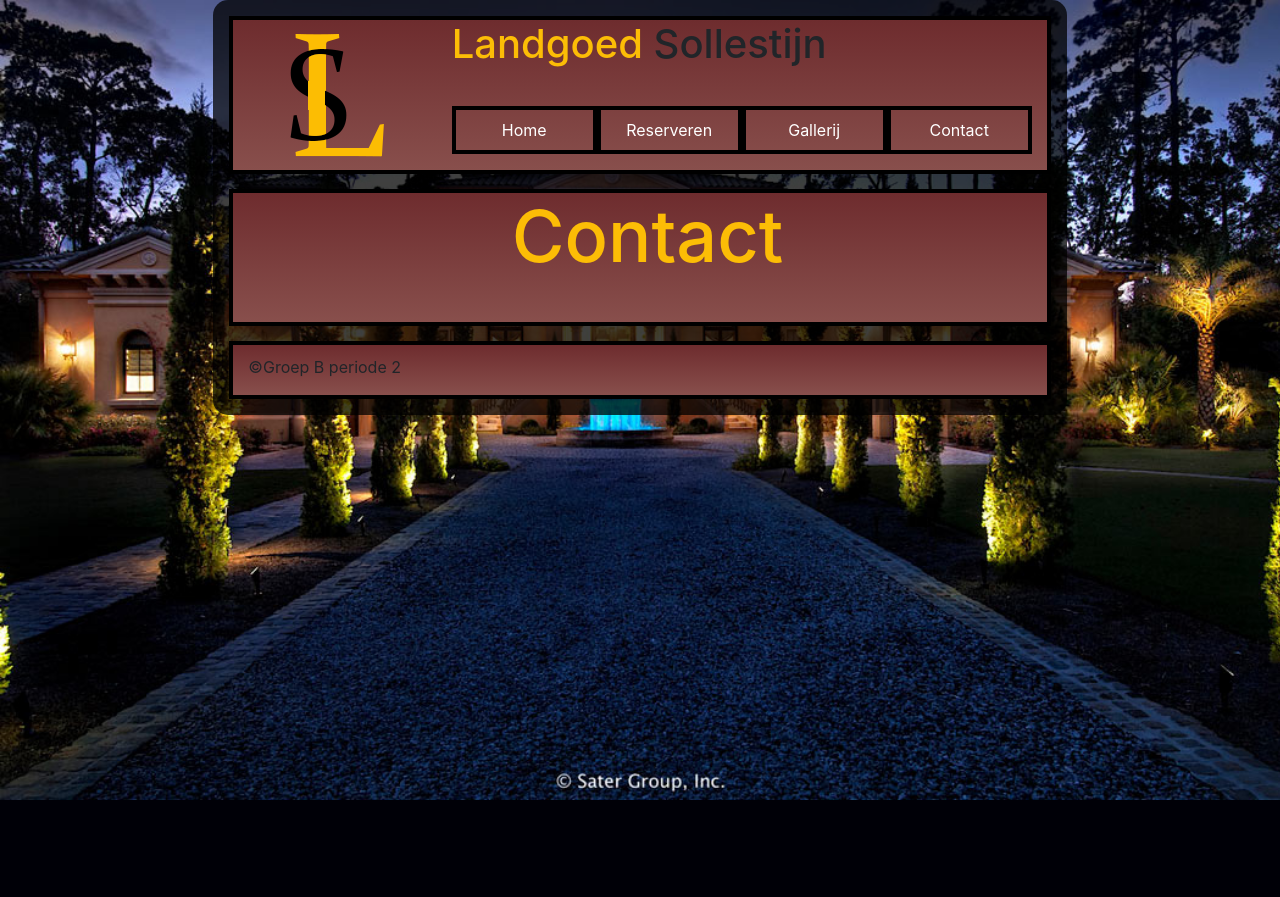
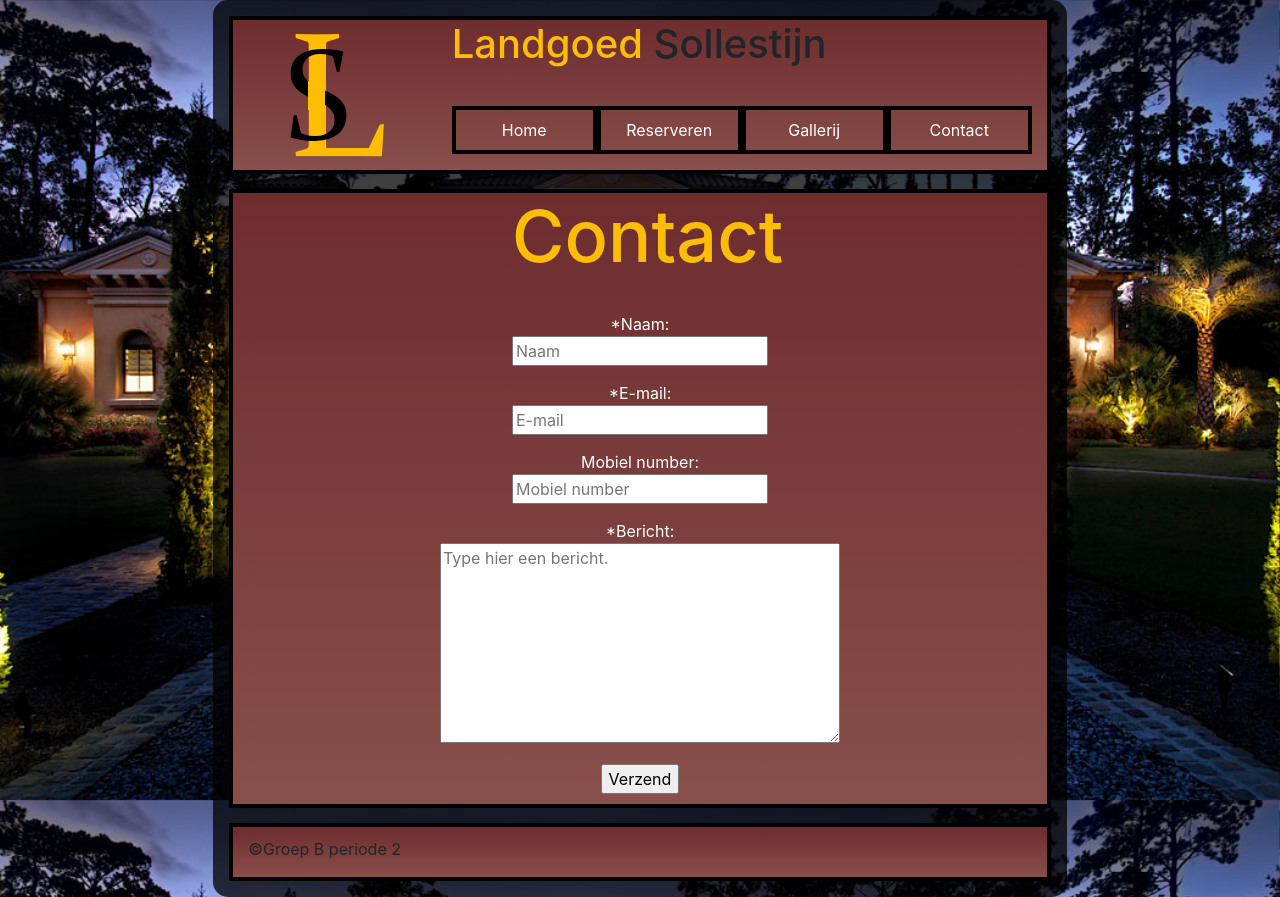
Before and after one commit to MarkBenjamins/Reserveringssysteem, a PHP site: page /contact.php in a window 1280 px wide. Before the commit the page ends 800 px from the top, so only its background shows below. Run offline with PHP 8.4, Linux system fonts and the light colour scheme.

Commit message:
Update
Contact form gemaakt.

Icon toegevoegd aan de include

```diff
--- a/contact.php
+++ b/contact.php
@@ -5,8 +5,26 @@ include('include/header.php');
 	<!--Door Mark Benjamins-->
 <!--Start Contact pagina-->
 	<center><h1>Contact</h1></center>
-		<form id="res-home"><center>
-
+		<form id="res-home" action="#" method="POST"><center>
+				*Naam:	<!--Gebruiker-->
+			<div class="formulier">
+				<input type="text" name="naam" Placeholder="Naam">
+			</div>
+				*E-mail:	<!--Email-->
+			<div class="formulier">
+				<input type="text" name="email" Placeholder="E-mail" >
+			</div>
+				Mobiel number:	<!--Tel-->
+			<div class="formulier">
+				<input type="text" name="mobielnummer" Placeholder="Mobiel number">
+			</div>
+				*Bericht:	<!--Bericht-->
+			<div class="formulier">
+				<textarea name="textarea" placeholder="Type hier een bericht."></textarea>
+			</div>
+			<div> <!--Verzend-->
+				<a href="#"><input type="submit" name="Verzend"	value="Verzend"></a>
+			</div>
 		</form></center>
 <!--End Contact pagina-->
 <?php
--- a/include/header.php
+++ b/include/header.php
@@ -5,6 +5,7 @@
 	<title>Landgoed Sollestijn</title>
 	<link href="stylesheets/bootstrap.css" type="text/css" rel="stylesheet">
 	<link href="stylesheets/style.css" type="text/css" rel="stylesheet">
+	<link rel="icon" type="image/x-icon" href="img/SollestijnLogo.ico"/> <!-- Voor het plaatsen van de logo in het tablad-->
 	<?php
 	echo "<link href='stylesheets/" . $stylesheet . ".css' type='text/css' rel='stylesheet'>";
 	?>
@@ -24,14 +25,12 @@
 					</div>
 					<div id="span" class="col-9">
 						<div class="row">
-
 								<div id="geel" class="h1">
 									Landgoed
 								</div>
 								<div class="h1">
-									&nbspSollestijn
+									&nbspSollestijn    <!--&nbsp is een spatie-->
 								</div>
-
 							<div id="nav" class="col-12">
 								<nav class="navbar-expand-lg">
 									<ul class="nav nav-pills nav-justified">
--- a/res-home.php
+++ b/res-home.php
@@ -5,7 +5,7 @@ include('include/header.php');
 	<!--Door Mark Benjamins-->
 <!--Start Kamer Keuze Menu-->
   <center><h1>Reservering</h1></center>
-		<form id="res-home" action="inlog.php" method="POST"><center>
+		<form id="res-home" action="res-betaling.php" method="POST"><center>
 				Aankomst:
 			<div>	<!-- Datum keuze menu -->
 				<input type="date" name="Aankomst" class="btn btn-outline-danger">
--- a/stylesheets/res-home.css
+++ b/stylesheets/res-home.css
@@ -12,3 +12,14 @@
 	margin-bottom: 15px;
 }
 /*End Reserveringssysteem home-page*/
+
+	/*Door Mark Benjamins */
+/*Start contagt home-page*/
+textarea{
+	height: 200px;
+	width: 400px;
+}
+.formulier{
+	padding-bottom: 15px;
+}
+/*End contact home-page*/
```
Also changed, not shown: img/SollestijnLogo.ico (added).
